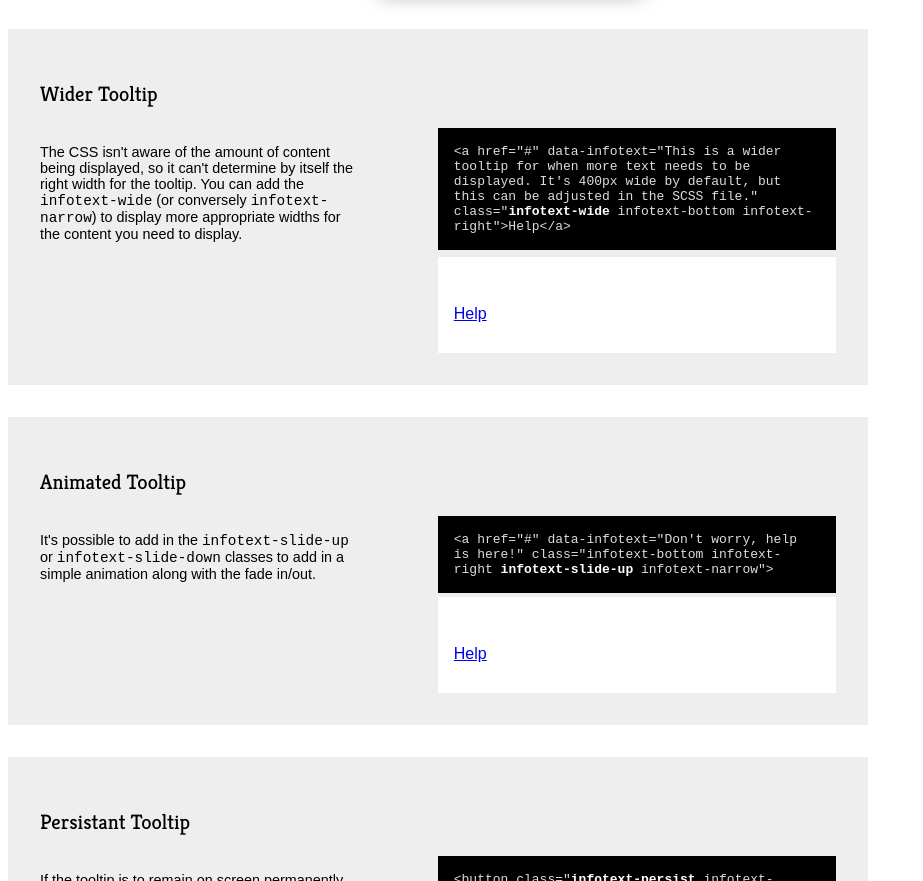
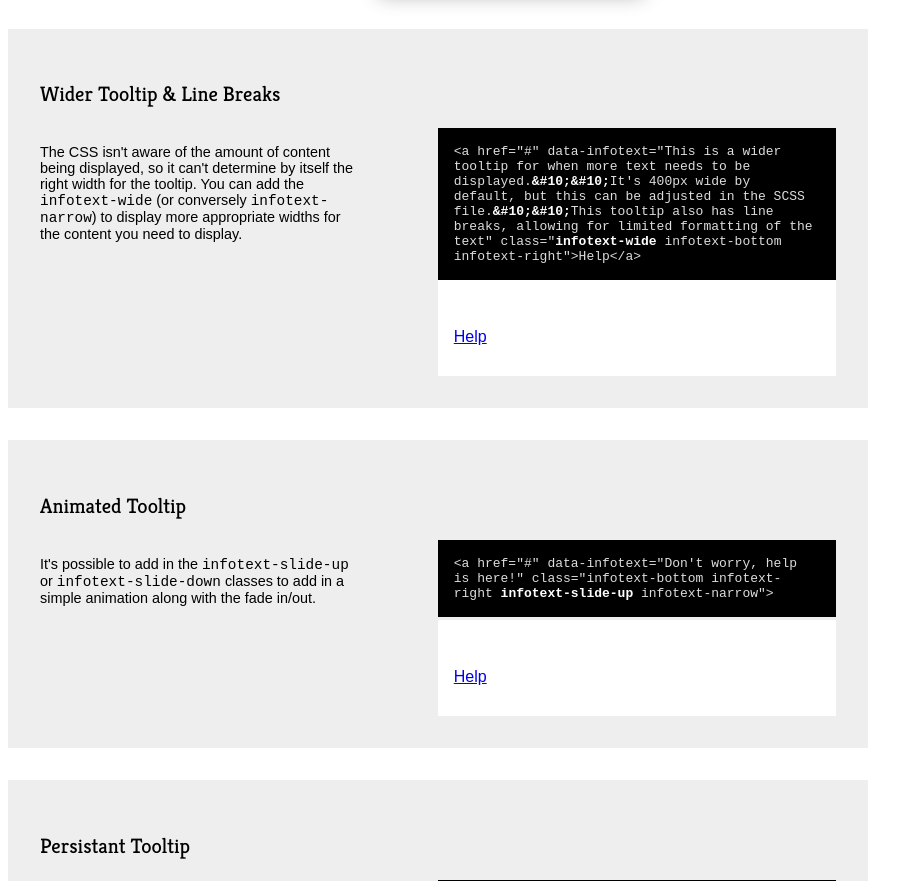
Before and after one commit to hindmarch/infotext, a plain HTML site: page index.html in a window 1280 px wide. Shown: the part 1349-2230 px from the top of the page, without its empty margins (0-923 px from the left). Drawn offline with Linux system fonts and the light colour scheme.

Commit message:
Added in notes for line break support

```diff
--- a/index.html
+++ b/index.html
@@ -1,5 +1,6 @@
 <!doctype html>
 <head>
+<meta charset="UTF-8">
 <title>Infotext CSS Component</title>
 <link rel="stylesheet" href="infotext.css">
 <link href="https://fonts.googleapis.com/css?family=Kreon:400,700|Open+Sans" rel="stylesheet" type="text/css">
@@ -159,15 +160,15 @@ section p {
     </section>
 
     <section>
-      <h3>Wider Tooltip</h3>
+      <h3>Wider Tooltip &amp; Line Breaks</h3>
       <p>
         The CSS isn't aware of the amount of content being displayed, so it can't determine by itself the right width for the tooltip. You can add the <code>infotext-wide</code> (or conversely <code>infotext-narrow</code>) to display more appropriate widths for the content you need to display.
       </p>
       <code>
-        &lt;a href=&quot;#&quot; data-infotext=&quot;This is a wider tooltip for when more text needs to be displayed. It&#39;s 400px wide by default, but this can be adjusted in the SCSS file.&quot; class=&quot;<strong>infotext-wide</strong> infotext-bottom infotext-right&quot;&gt;Help&lt;/a&gt;
+        &lt;a href=&quot;#&quot; data-infotext=&quot;This is a wider tooltip for when more text needs to be displayed.<strong>&amp;#10;&amp;#10;</strong>It&#39;s 400px wide by default, but this can be adjusted in the SCSS file.<strong>&amp;#10;&amp;#10;</strong>This tooltip also has line breaks, allowing for limited formatting of the text&quot; class=&quot;<strong>infotext-wide</strong> infotext-bottom infotext-right&quot;&gt;Help&lt;/a&gt;
       </code>
       <div class="example">
-        <a href="#" data-infotext="This is a wider tooltip for when more text needs to be displayed. It's 400px wide by default, but this can be adjusted in the SCSS file." class="infotext-wide infotext-bottom infotext-right">Help</a>
+        <a href="#" data-infotext="This is a wider tooltip for when more text needs to be displayed.&#10;&#10;It's 400px wide by default, but this can be adjusted in the SCSS file.&#10;&#10;This tooltip also has line breaks, allowing for limited formatting of the text" class="infotext-wide infotext-bottom infotext-right">Help</a>
       </div>
     </section>
 
--- a/infotext.scss
+++ b/infotext.scss
@@ -239,7 +239,6 @@ $infotext-z-index: 9;
   &:not(.infotext-center):not(.infotext-right) {
     &::after,
     &::before {
-
       margin-left: 0;
       right: 50%;
     }
```
